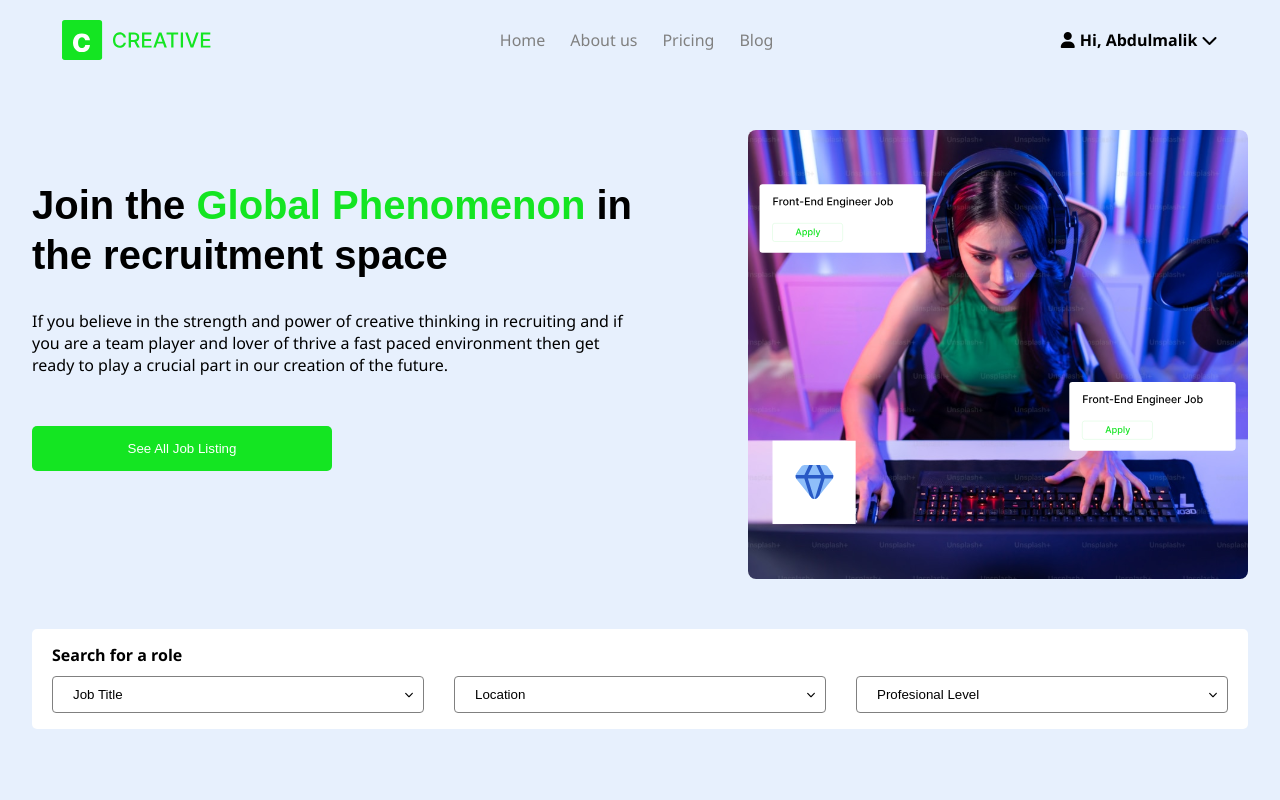
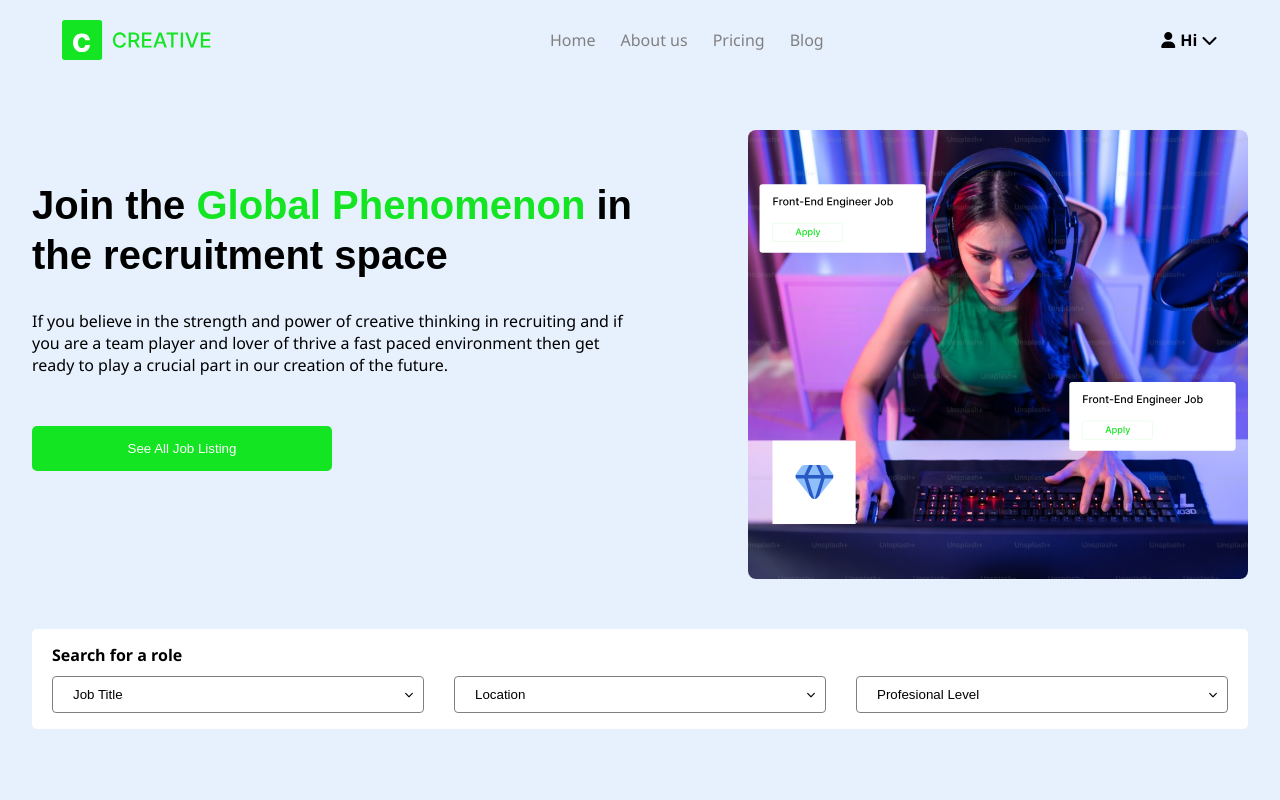
Before and after one commit to Bigoluwagentle/Creative-jobboard, a React (Create React App) app: page /Dashboard in a window 1280 px wide. Shown: the top 800 px of the page. Built offline with nearby package versions, Linux system fonts and the light colour scheme.

Commit message:
Initial commit

```diff
--- a/src/Components/Header.jsx
+++ b/src/Components/Header.jsx
@@ -30,6 +30,9 @@
                     <li>Pricing</li>
                     <li>Blog</li>
                 </div>
+                <img src={Menu} alt="menu" id="menu" style={{width: "30px"}} onClick={() => {
+                    document.querySelector("#mobile").style.display = "block";
+                }} />
                 <motion.div id="pro"
                     transition={{ duration: 2, type: "spring", stiffness: 300 }}
                     whileHover={{
@@ -37,12 +40,10 @@
                     }}
                 >
                 <i class="fa-solid fa-user"></i>
-                <h4>Hi, Abdulmalik <i class="fa-solid fa-chevron-down"></i></h4>
+                <h4>Hi <i class="fa-solid fa-chevron-down"></i></h4>
 
                 </motion.div>
-                <img src={Menu} alt="menu" id="menu" style={{width: "30px"}} onClick={() => {
-                    document.querySelector("#mobile").style.display = "block";
-                }} />
+
             </header>
 
             <motion.div id="mobile"
```
